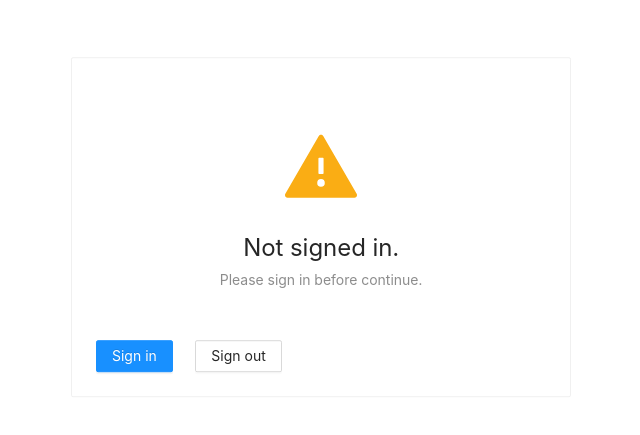
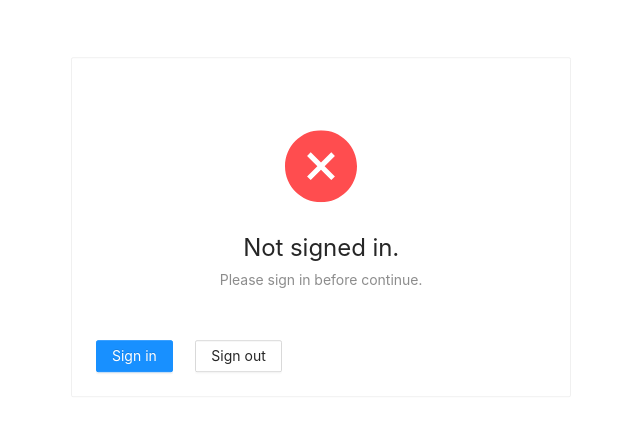
Before and after one commit to SaulPuentes/poker-rock, a Next.js app: page / in a window 1280 px wide. Shown: the part 173-608 px from the top of the page, without its empty margins (369-1009 px from the left). Built offline with nearby package versions, Linux system fonts and the light colour scheme; no server answers.

Commit message:
redirects to home

```diff
--- a/components/LogIn.js
+++ b/components/LogIn.js
@@ -1,6 +1,7 @@
 import React from 'react'
-import { signIn, signOut, useSession } from 'next-auth/client';
-import { Form, Result, Button, Card } from 'antd';
+import { signIn, signOut, useSession, getSession } from 'next-auth/client';
+import { useRouter } from 'next/router';
+import { Result, Button, Card } from 'antd';
 import 'antd/dist/antd.css';
 
 const cardAttributes = {
@@ -11,13 +12,31 @@ const cardAttributes = {
     }
 };
 
-const getResultAttributes = (username = null) => {
-    const loggedIn = username != null;
-    return {
-        status: (loggedIn)? 'success' : 'warning',
-        title: (loggedIn)? `Welcome!` : 'Not signed in.',
-        subTitle:(loggedIn)? 'Successfully signed in.' : 'Please sign in before continue.'
-    };
+const getResultAttributes = () => {
+    const [ session, loading ] = useSession();
+    if(loading) {
+        return {
+            status: 'info',
+            title: 'Loading...',
+            subTitle: 'This might take a couple seconds.'
+        };
+    } else if(session == null) {
+        return {
+            status: 'error',
+            title: 'Not signed in.',
+            subTitle: 'Please sign in before continue.'
+        };
+    } else {
+        const router = useRouter();
+        if (typeof window !== 'undefined') {
+            router.push('/home');
+        };
+        return {
+            status: 'success',
+            title: `Welcome ${session.user.name}!`,
+            subTitle: 'Successfully signed in.'
+        };
+    }
 };
 
 const singInButtonAttributes = {
@@ -36,9 +55,7 @@ const singOutButtonAttributes = {
 };
 
 export default function LogIn() {
-    const session = useSession();
-    console.log(session);
-    const resultAttributes =  getResultAttributes(session.username);
+    const resultAttributes = getResultAttributes();
     return (
         <Card {...cardAttributes} >
             <Result {...resultAttributes}/>
@@ -51,3 +68,12 @@ export default function LogIn() {
         </Card>
     );
 };
+
+export async function getServerSideProps(context) {
+    const session = await getSession(context);
+    return {
+        props: {
+            session
+        }
+    }
+}
```
